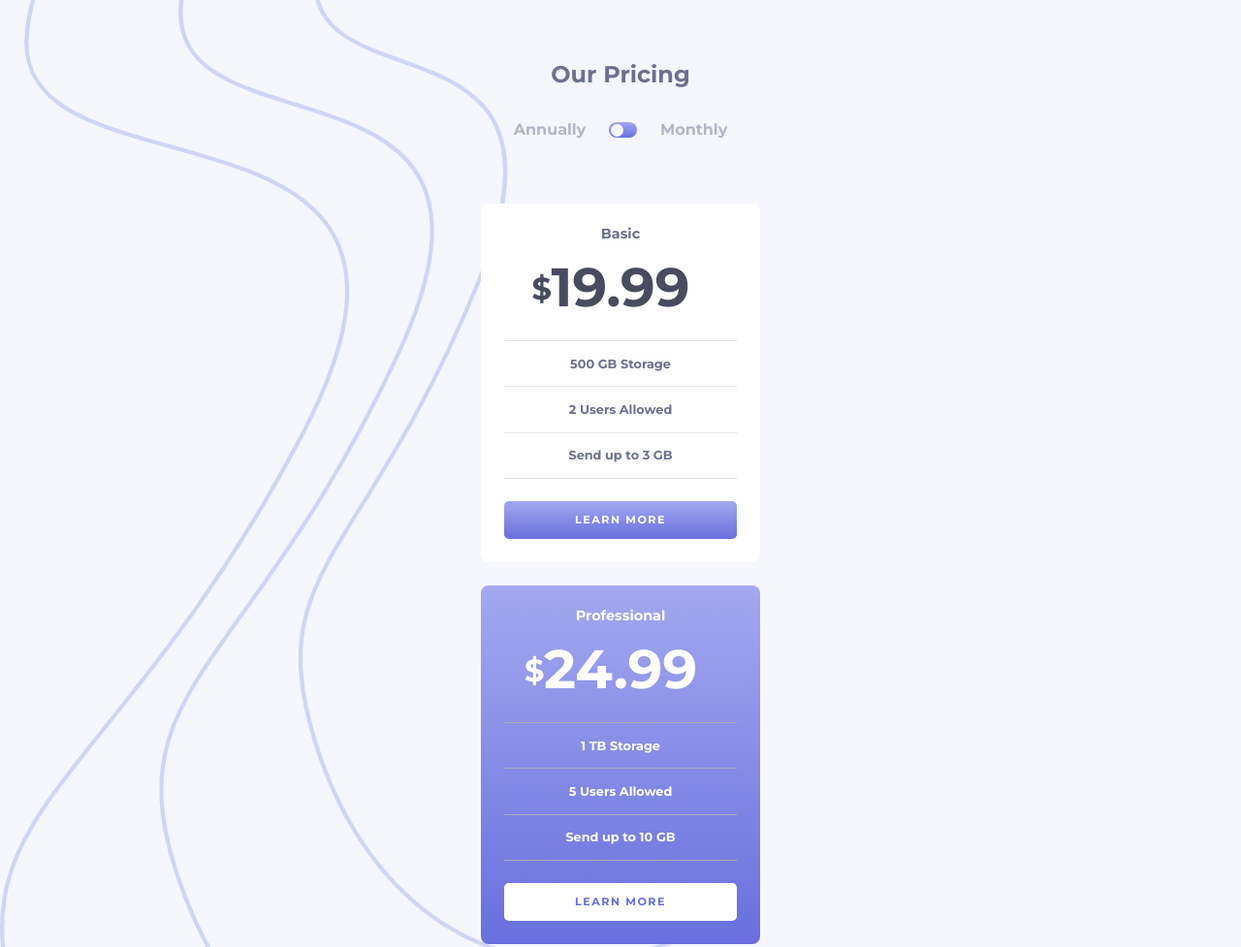
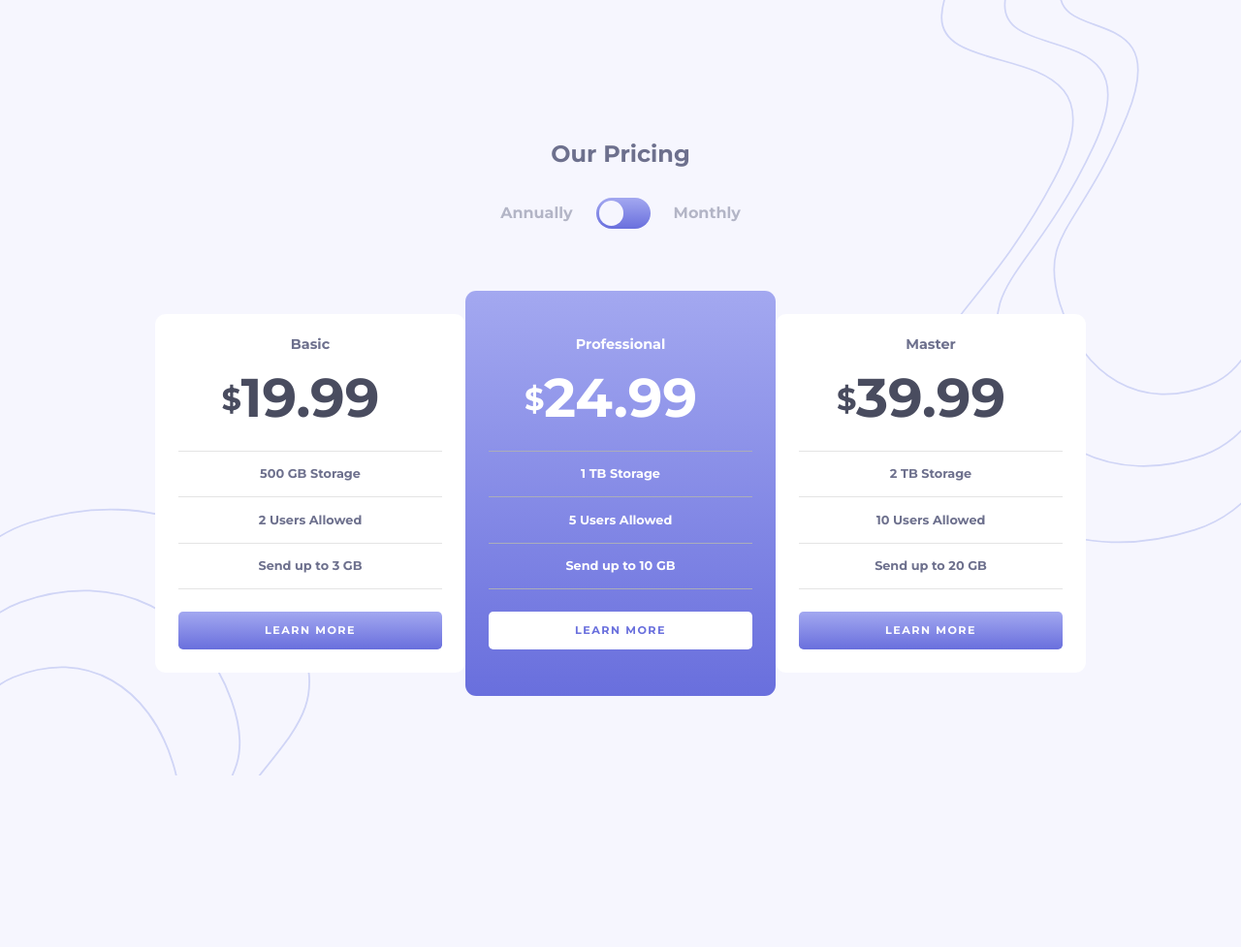
Before and after one commit to Tkharkhelauri/pricing-component-with-toggle, a plain HTML site: page index.html in a window 1280 px wide. Shown: the top 977 px of the page at 97% size. After the commit the page ends 800 px from the top, so only its background shows below. Drawn offline with Linux system fonts and the light colour scheme.

Commit message:
add desktop version

```diff
--- a/styles.css
+++ b/styles.css
@@ -32,7 +32,8 @@ body {
 	background-color: var(--col-white);
 	background-image: url(/images/bg-top.svg);
 	background-repeat: no-repeat;
-	background-size: contain;
+	background-position: 180px -25px;
+	background-size: 100%;
 }
 .header {
 	display: flex;
@@ -46,7 +47,6 @@ body {
 } */
 .plan-name {
 	font-size: 0.9rem;
-
 }
 .dollar {
 	font-size: 2rem;
@@ -71,13 +71,13 @@ body {
 }
 .divider {
 	border-bottom: 1px solid var(--col-div-light);
-		width: 100%;
-		margin: 0.45rem 0;
-	}
+	width: 100%;
+	margin: 0.45rem 0;
+}
 
 .features {
-font-size: 0.8rem;
-padding: 0.4rem;
+	font-size: 0.8rem;
+	padding: 0.4rem;
 }
 
 .section-with-toggle {
@@ -86,7 +86,6 @@ padding: 0.4rem;
 	justify-content: center;
 	text-align: center;
 	color: var(--col-lgrey);
-
 }
 .header-p {
 	margin: 0;
@@ -119,8 +118,8 @@ padding: 0.4rem;
 /* Style the purple  background of toggle */
 .toggle + label::before {
 	content: '';
-	width: 1.8rem;
-	height: 1rem;
+	width: 3.5rem;
+	height: 2rem;
 	border-radius: 1rem;
 	background: linear-gradient(to bottom, var(--col-lpurp) 0%, var(--col-dpurp) 100%);
 }
@@ -128,10 +127,10 @@ padding: 0.4rem;
 /* Style the white circle of toggle and it's movement */
 .toggle + label::after {
 	position: absolute;
-	left: 0.1rem;
+	left: 0.2rem;
 	content: '';
-	width: 0.8rem;
-	height: 0.8rem;
+	width: 1.6rem;
+	height: 1.6rem;
 	border-radius: 1rem;
 	background-color: var(--col-white);
 	transition: 300ms ease-in-out;
@@ -139,7 +138,7 @@ padding: 0.4rem;
 
 /* Trigger the white circle movement */
 .toggle:checked + label::after {
-	transform: translateX(100%);
+	transform: translateX(90%);
 
 	background-color: var(--col-white);
 }
@@ -151,11 +150,10 @@ padding: 0.4rem;
 	display: inline-block;
 }
 .cards-container {
-	gap: 1.5rem;98
-
+	gap: 1.5rem;
 }
 .card {
-	border-radius: 0.5rem;
+	border-radius: 0.7rem;
 	padding: 1.5rem;
 }
 .white-card {
@@ -188,3 +186,26 @@ padding: 0.4rem;
 	background-color: #fff;
 	color: var(--col-dpurp);
 }
+/*  */
+
+@media (min-width: 780px) {
+	body {
+		background-image: url(/images/bg-top.svg), url(/images/bg-bottom.svg);
+		background-repeat: no-repeat, no-repeat;
+		background-position: top right, bottom left;
+		background-size: 25%;
+	}
+	.cards-container {
+		flex-direction: row;
+		gap: 0;
+	}
+	.purple-card {
+		padding-block: 3rem;
+	}
+	.white-card {
+		margin-block: 1.5rem;
+	}
+	.more {
+		width: 17rem;
+	}
+}
```
Also changed, not shown: index.html (+0 -35 lines).
